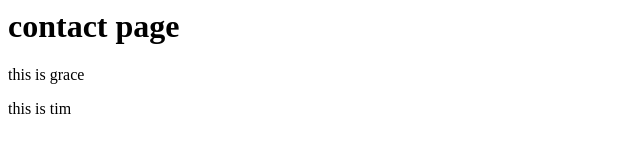
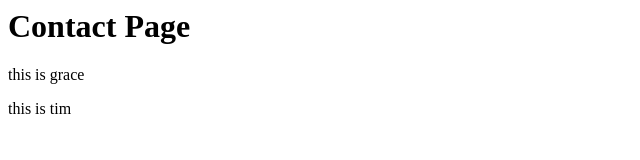
Before and after one commit to gracemiller/test, a plain HTML site: page index.html in a window 1280 px wide. Shown: the whole page, without its empty margins (0-640 px from the left). Drawn offline with Linux system fonts and the light colour scheme.

Commit message:
updated text

```diff
--- a/index.html
+++ b/index.html
@@ -1,4 +1,4 @@
-<h1>contact page</h1>
+<h1>Contact Page</h1>
 
 <p>this is grace</p>
 
```
